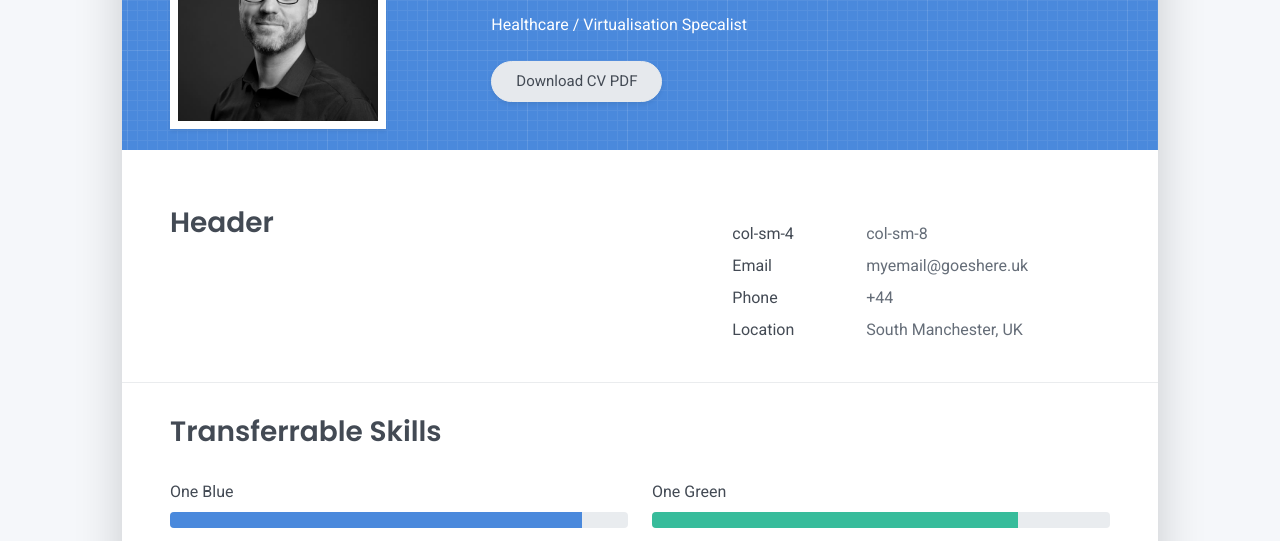
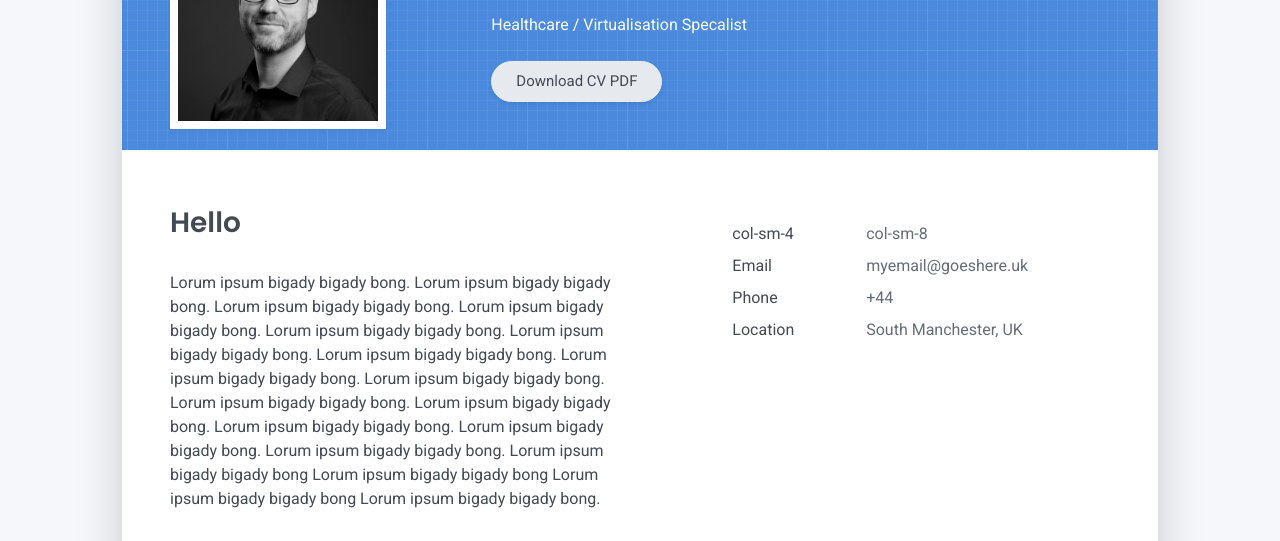
Before and after one commit to stuartburton/cv, a plain HTML site: page index.html in a window 1280 px wide. Shown: the part 259-800 px from the top of the page. Drawn offline with Linux system fonts and the light colour scheme.

Commit message:
updated text

```diff
--- a/index.html
+++ b/index.html
@@ -106,7 +106,8 @@
 
       <!-- FIRST COLUMN -->
       <div class="col-md-6">
-             <h2 class="h3 mb-3">Header</h2>
+             <h2 class="h3 mb-3">Hello</h2>
+             <div class="pb-1">Lorum ipsum bigady bigady bong. Lorum ipsum bigady bigady bong. Lorum ipsum bigady bigady bong. Lorum ipsum bigady bigady bong. Lorum ipsum bigady bigady bong. Lorum ipsum bigady bigady bong. Lorum ipsum bigady bigady bong. Lorum ipsum bigady bigady bong. Lorum ipsum bigady bigady bong. Lorum ipsum bigady bigady bong. Lorum ipsum bigady bigady bong. Lorum ipsum bigady bigady bong. Lorum ipsum bigady bigady bong. Lorum ipsum bigady bigady bong. Lorum ipsum bigady bigady bong Lorum ipsum bigady bigady bong Lorum ipsum bigady bigady bong Lorum ipsum bigady bigady bong.</div>
         <!-- <h2 class="h3 mb-3">Hi &#128522;&#128075;</h2> -->
         <!-- <p> <video src="images\test_me.mp4" type="video/mp4" </p> -->
       </div>
```
